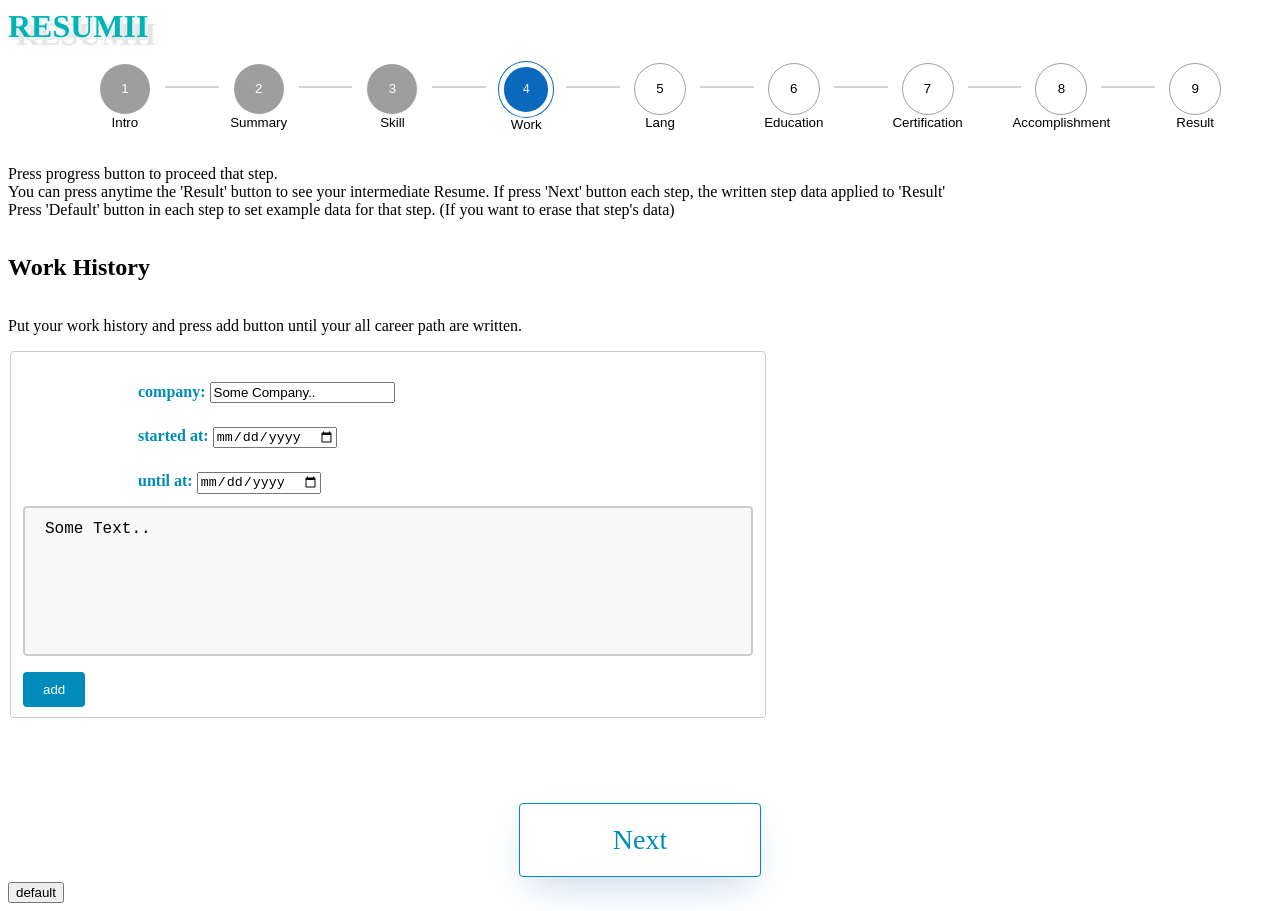
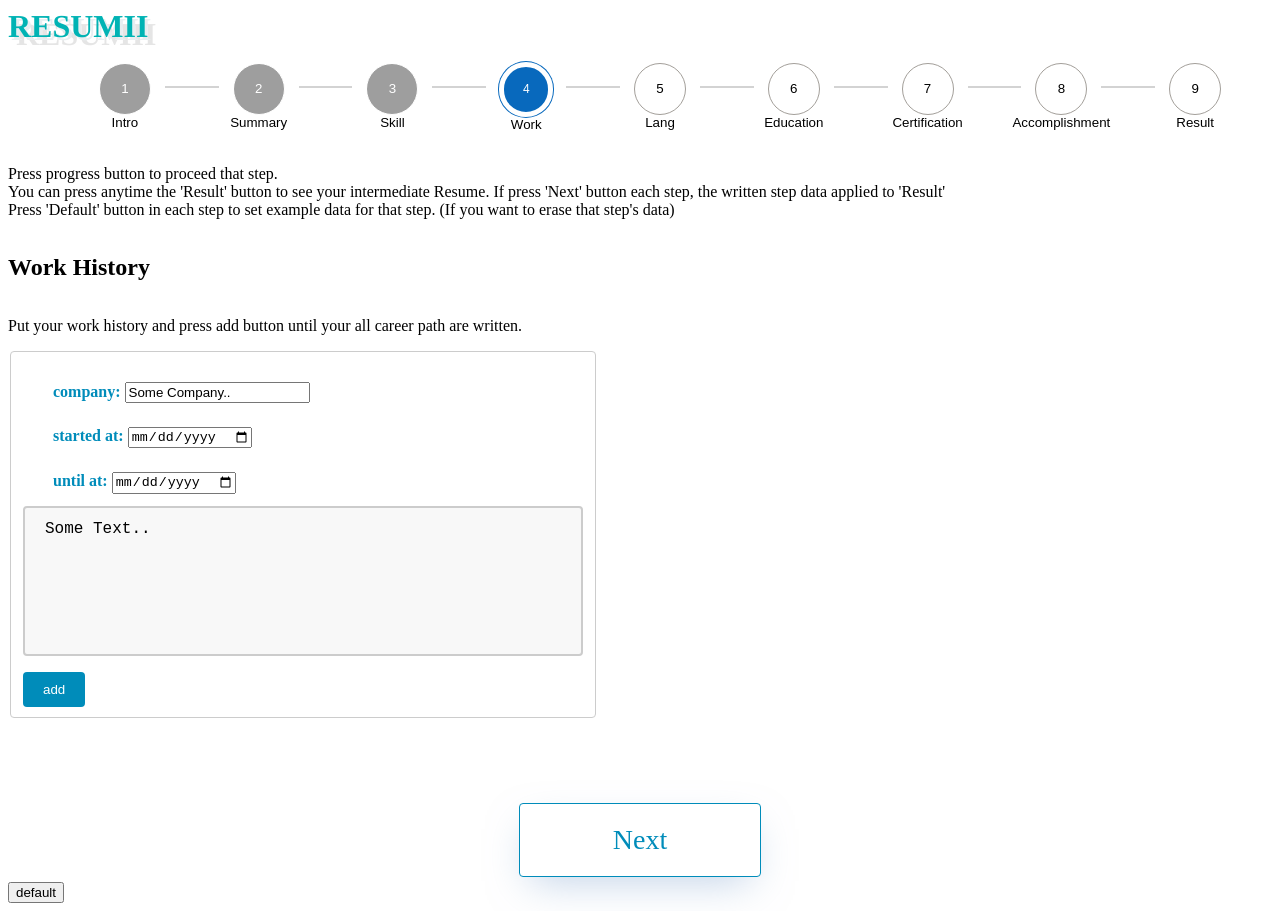
Before and after one commit to nolleh/resumii, a SvelteKit app: page /start/work in a window 1280 px wide. Built offline with nearby package versions, Linux system fonts and the light colour scheme; grey boxes are pictures that could not be loaded.

Commit message:
chore: work step descktop comp

```diff
--- a/src/routes/start/work/+page.svelte
+++ b/src/routes/start/work/+page.svelte
@@ -105,8 +105,15 @@
 
 	#basic fieldset {
 		/* margin: 0 auto; */
+		max-width: 560px;
 		border-radius: 4px;
 		border: 1px solid #ccc;
+	}
+
+  @media (min-width: 600px) {
+		fieldset {
+			width: 560px;
+		}
 	}
 
 	#basic fieldset * {
```
